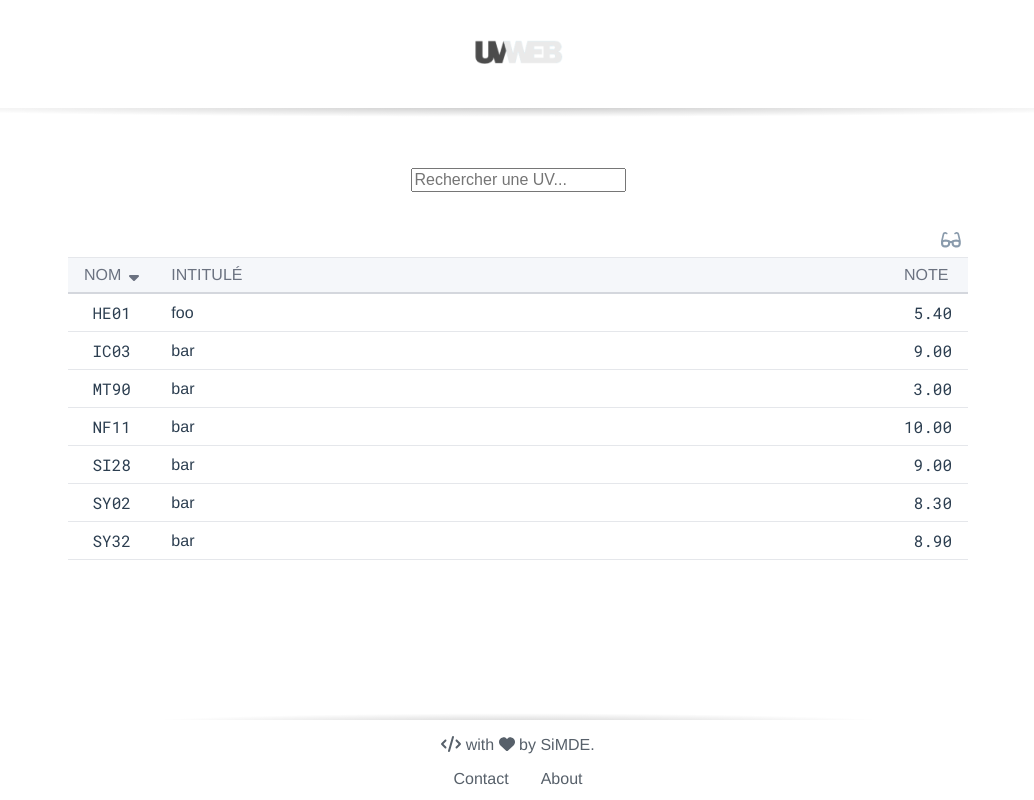
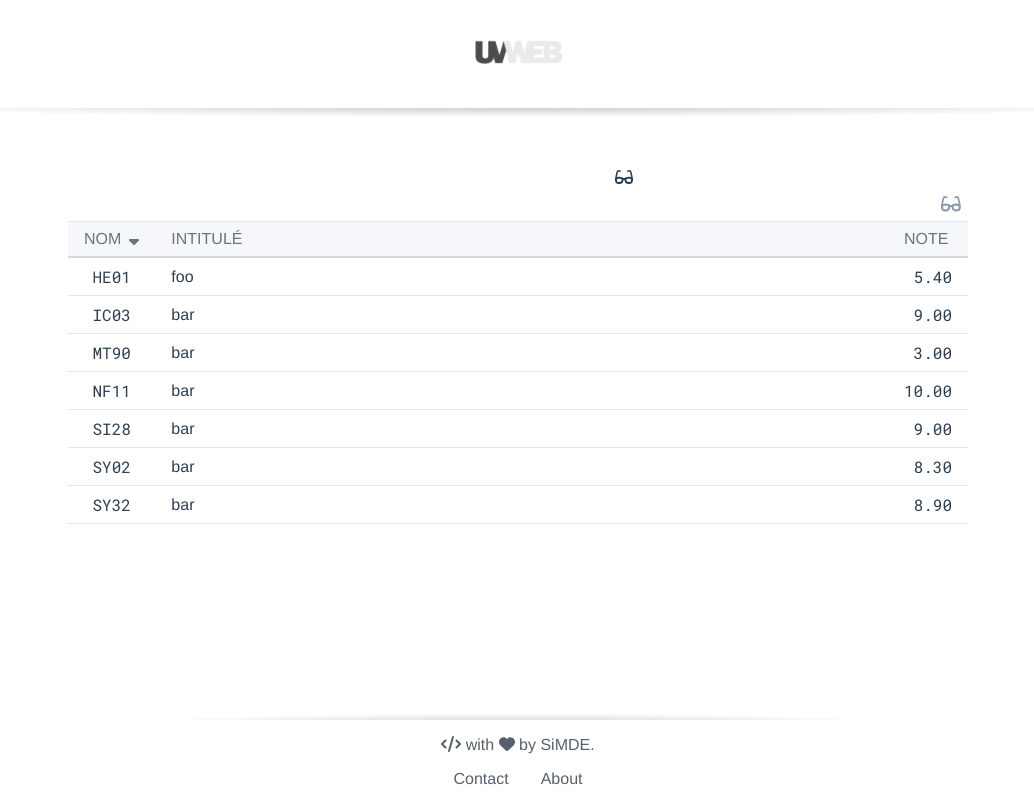
Before and after one commit to SiMDE-Projects/UVweb, a Vue app: page / in a window 1280 px wide. Shown: the whole page, without its empty margins (122-1156 px from the left). Built offline with nearby package versions, Linux system fonts and the light colour scheme; data requests are answered from the project's data file.

Commit message:
add AppInput.vue

```diff
--- /dev/null
+++ b/src/components/AppInput.vue
@@ -0,0 +1,29 @@
+<template>
+  <div class="input">
+    <input class="html-input" type="text" v-model="value" />
+    <font-awesome-icon class="resetButton" @click="resetInput" icon="glasses" />
+  </div>
+</template>
+
+<script>
+export default {
+  name: "AppInput",
+  data() {
+    return {
+      value: "",
+    };
+  },
+  methods: {
+    resetInput() {
+      this.value = "";
+    },
+  },
+};
+</script>
+
+<style>
+.html-input {
+  font-size: 1em;
+  border: none;
+}
+</style>
--- a/src/components/TheDataTable.vue
+++ b/src/components/TheDataTable.vue
@@ -1,8 +1,9 @@
 <template>
-  <input
+  <AppInput
     name="table-search"
     v-model="search"
     placeholder="Rechercher une UV..."
+    @input="debug"
   />
   <div v-if="filteredUvs.length > 0" class="tableOptionsBar">
     <font-awesome-icon
@@ -53,11 +54,16 @@
 </template>
 
 <script>
+import AppInput from "@/components/AppInput.vue";
+
 import axios from "axios";
 const baseURL = "http://localhost:3000/uvs";
 
 export default {
   name: "TheDataTable",
+  components: {
+    AppInput,
+  },
   data() {
     return {
       search: "",
@@ -110,6 +116,9 @@ export default {
     },
   },
   methods: {
+    debug() {
+      console.log(this.search);
+    },
     formatCell(uv, column) {
       let content = uv[column.name];
       if (column.name == "note") {
```
